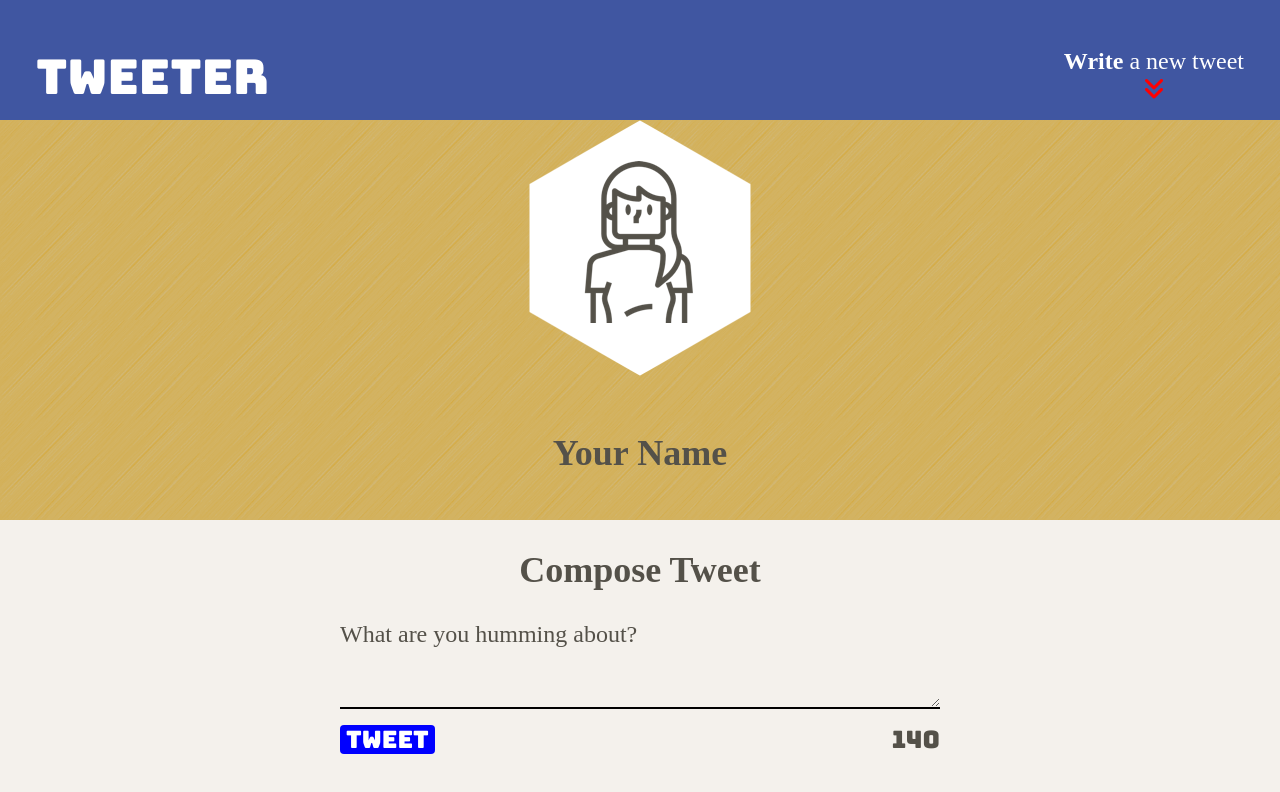
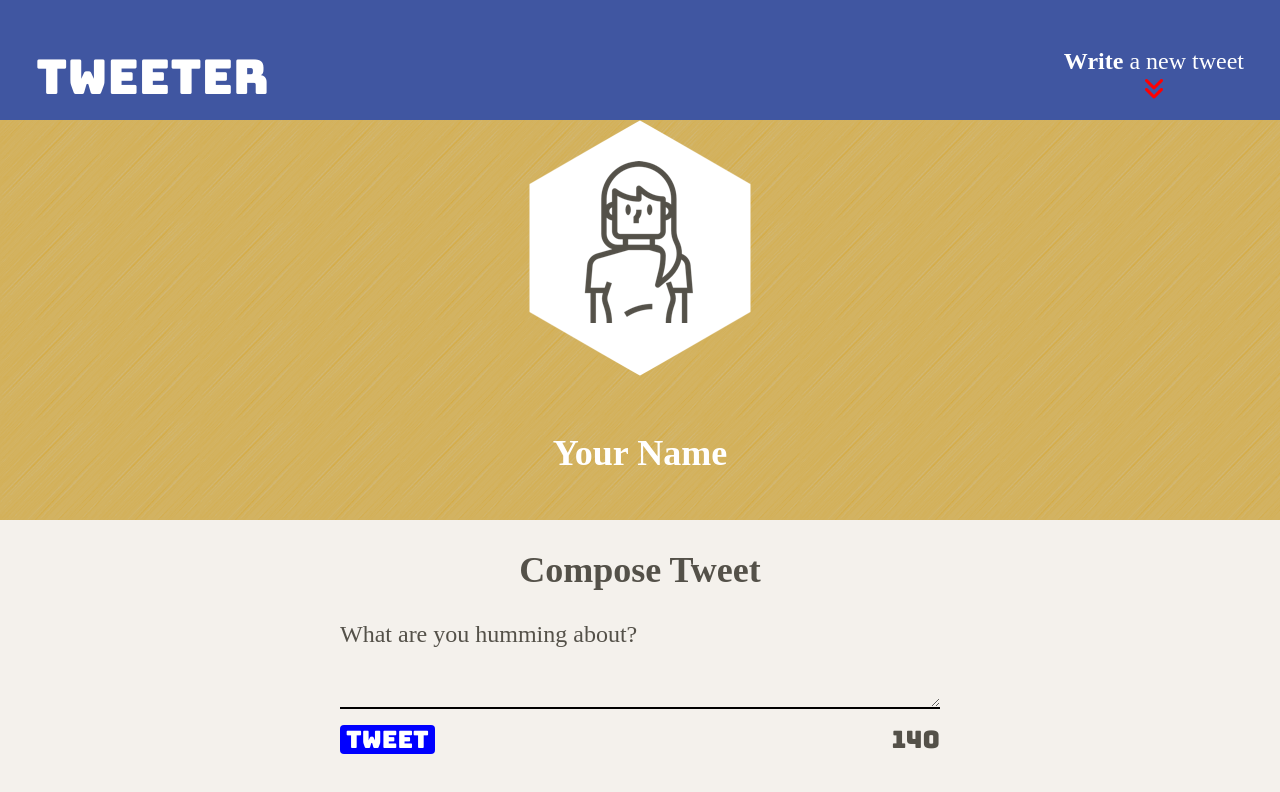
Before and after one commit to tangivan/tweeter-project, a website: page public/index.html in a window 1280 px wide. Drawn offline with nearby package versions, Linux system fonts and the light colour scheme.

Commit message:
Add white text to names

```diff
--- a/public/styles/header.css
+++ b/public/styles/header.css
@@ -9,3 +9,7 @@ header div {
   display: flex;
   justify-content: center;
 }
+
+.name {
+  color: white;
+}
```
